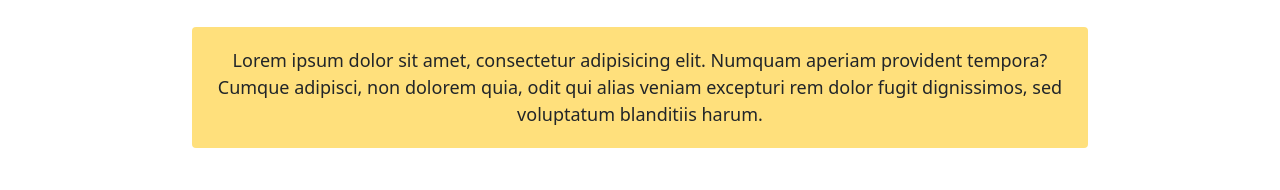
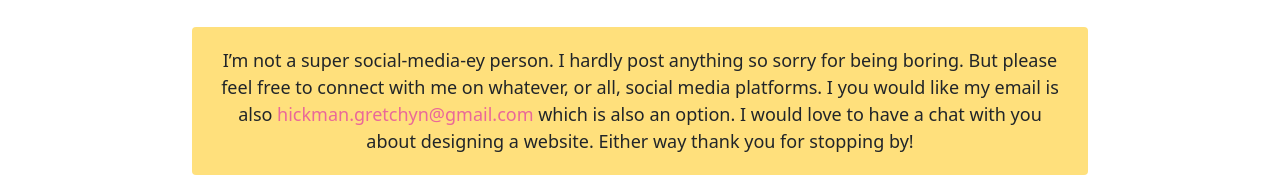
Before and after one commit to gretchyn-hickman/about-me-final-project, a plain HTML site: page contact.html in a window 1280 px wide. Shown: the part 276-466 px from the top of the page. Drawn offline with nearby package versions, Linux system fonts and the light colour scheme.

Commit message:
finished Contact Me page

```diff
--- a/contact.html
+++ b/contact.html
@@ -82,10 +82,14 @@
     <h3>Front-End Developer, based in America 🇺🇸</h3>
     <div class="about-paragraphs">
       <p id="aboutParagraph">
-        Lorem ipsum dolor sit amet, consectetur adipisicing elit. Numquam
-        aperiam provident tempora? Cumque adipisci, non dolorem quia, odit qui
-        alias veniam excepturi rem dolor fugit dignissimos, sed voluptatum
-        blanditiis harum.
+        I’m not a super social-media-ey person. I hardly post anything so sorry
+        for being boring. But please feel free to connect with me on whatever,
+        or all, social media platforms. I you would like my email is also
+        <a href="#" title="Email Gretchyn Hickman" class="new-link"
+          >hickman.gretchyn@gmail.com</a
+        >
+        which is also an option. I would love to have a chat with you about
+        designing a website. Either way thank you for stopping by!
       </p>
     </div>
 
--- a/src/style.css
+++ b/src/style.css
@@ -119,7 +119,7 @@ p {
   text-decoration: none;
 }
 
-.email-link:hover {
+.new-link:hover {
   text-decoration: underline;
 }
 
```
Also changed, not shown: aboutMe.html (+1 -1 lines).
